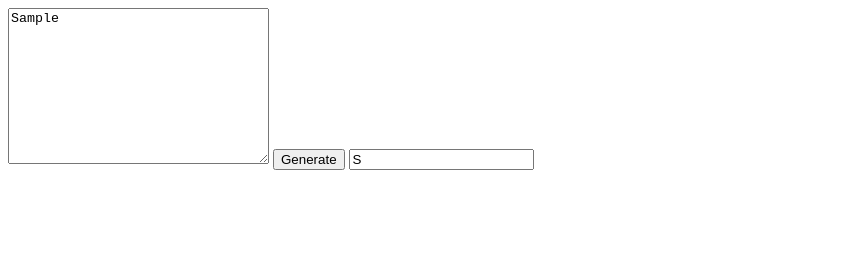
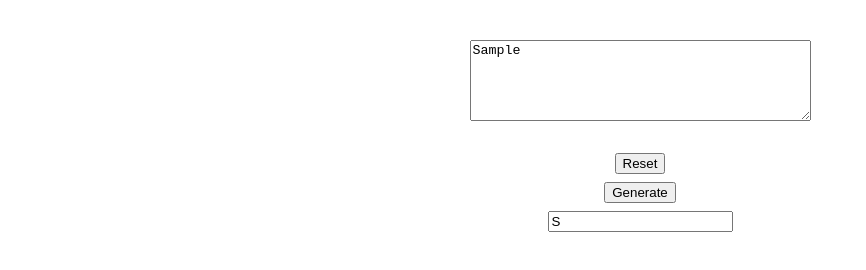
Before and after one commit to geyermichael/acronym-pw-generator, a plain HTML site: page index.html in a window 1280 px wide. Both pictures are taken after typing "Sample", "Sample" into the empty fields and a click on the button "Generate". Shown: the whole page, without its empty margins (0-866 px from the left). Drawn offline with Linux system fonts and the light colour scheme.

Commit message:
minor changes in wording

```diff
--- a/app.js
+++ b/app.js
@@ -7,21 +7,25 @@
  */
 
 // GLOBAL VARIABLES
-const inputPhrase = document.querySelector("#phrase");
+const inputQuote = document.querySelector("#quote");
 const btnGenerate = document.querySelector("#btn-generate");
+const btnReset = document.querySelector("#btn-reset");
 const pwOutput = document.querySelector("#pw-output");
+
+// FUNCTIONS
 
 /**
  * @function generatePassword
  *
  */
 function generatePassword() {
-  // take the given phrase and trim it
-  let phrase = inputPhrase.value.trim();
-  // set value of phrase input to timmed phrase
-  inputPhrase.value = phrase;
-  // split phrase into words
-  let words = phrase.split(" ");
+  // take the given phrase remove text wrap (new line) and trim it
+  let quote = inputQuote.value.replaceAll("\n", " ");
+  quote.trim();
+  // set value of quote input to timmed quote
+  inputQuote.value = quote;
+  // split quote into words
+  let words = quote.split(" ");
 
   // push every first letter and every special char into an array 'pw'
   let pw = [];
@@ -55,4 +59,12 @@ function generatePassword() {
   pwOutput.value = pw;
 }
 
+function resetGenerator() {
+  inputQuote.value = "";
+  pwOutput.value = "";
+}
+
+// EVENTS
+
 btnGenerate.addEventListener("click", generatePassword);
+btnReset.addEventListener("click", resetGenerator);
--- a/index.html
+++ b/index.html
@@ -9,7 +9,15 @@
     <script src="app.js" defer></script>
   </head>
   <body>
-    <textarea id="phrase" name="phrase" id="" cols="30" rows="10"></textarea>
+    <textarea
+      id="quote"
+      name="quote"
+      id=""
+      cols="40"
+      rows="5"
+      placeholder="Insert your quote..."
+    ></textarea>
+    <button id="btn-reset">Reset</button>
     <button id="btn-generate">Generate</button>
     <input id="pw-output" type="text" />
   </body>
--- a/style.css
+++ b/style.css
@@ -0,0 +1,14 @@
+body {
+  display: flex;
+  flex-direction: column;
+  align-items: center;
+  justify-content: center;
+}
+
+#quote {
+  margin: 2rem 0;
+}
+
+#btn-generate {
+  margin: 0.5rem 0;
+}
```
